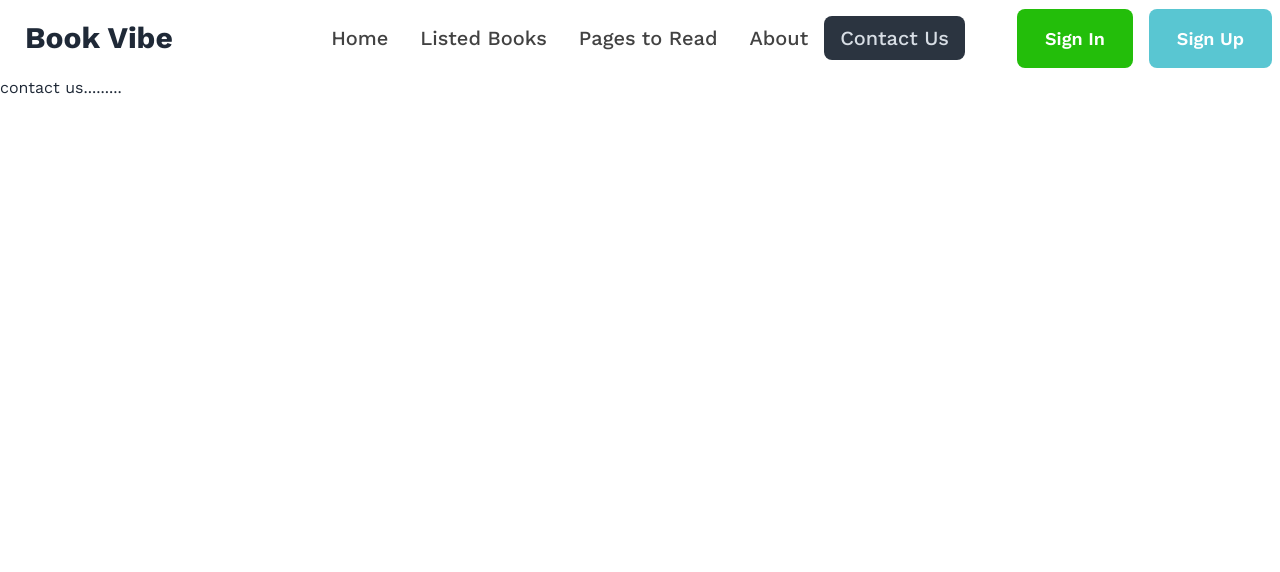
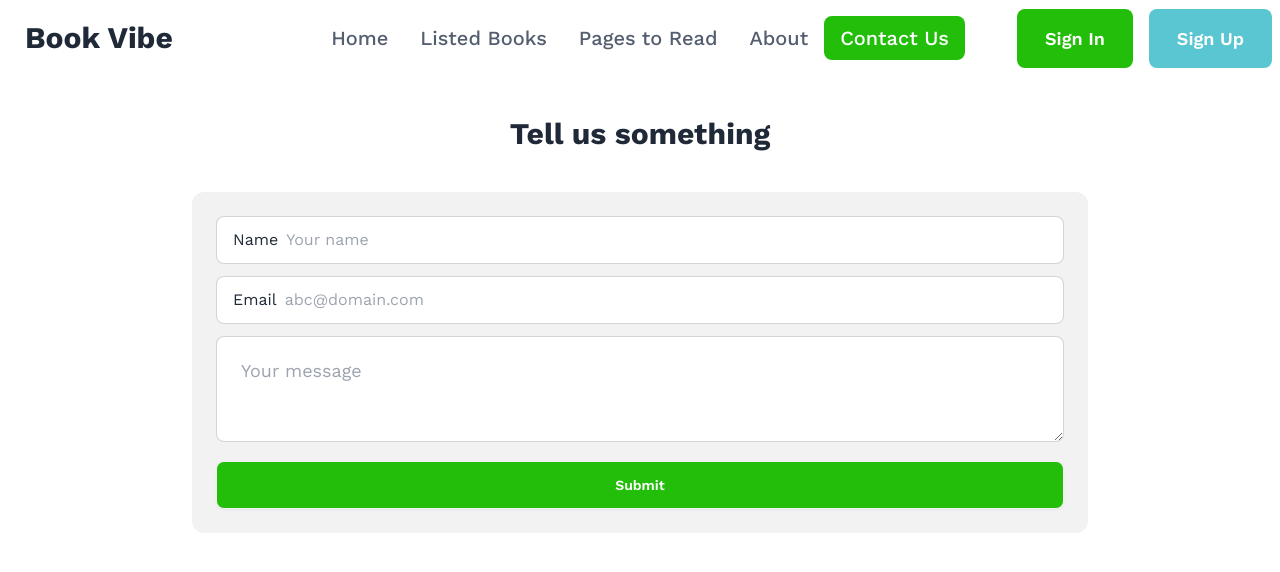
Before and after one commit to rar34/book-vibe, a React (Vite) app: page /contact in a window 1280 px wide. Shown: the top 572 px of the page. Built offline with nearby package versions, Linux system fonts and the light colour scheme; a web font is replaced by a local one.

Commit message:
added contact section

```diff
--- a/src/components/Contact/Contact.jsx
+++ b/src/components/Contact/Contact.jsx
@@ -2,7 +2,20 @@
 const Contact = () => {
     return (
         <div>
-            <p>contact us.........</p>
+            <h2 className="text-3xl font-bold text-center my-10">Tell us something</h2>
+            <form className="lg:w-[70%] bg-base-200 rounded-xl p-6 mx-auto">
+                <label className="input input-bordered mb-3 flex items-center gap-2">
+                    Name
+                    <input type="text" className="grow" placeholder="Your name" />
+                </label>
+                <label className="input input-bordered mb-3 flex items-center gap-2">
+                    Email
+                    <input type="text" className="grow" placeholder="abc@domain.com" />
+                </label>
+                <textarea placeholder="Your message" className="textarea mb-3 textarea-bordered textarea-lg w-full" ></textarea>
+                <button className="btn bg-[#23BE0A] w-full text-white">Submit</button>
+
+            </form>
         </div>
     );
 };
--- a/src/components/ListedBooks/ReadBooks.jsx
+++ b/src/components/ListedBooks/ReadBooks.jsx
@@ -11,15 +11,15 @@ const ReadBooks = ({ bookLists }) => {
             <div className="flex gap-14 p-10 items-center flex-col lg:flex-row">
                 <img src={image} className="rounded-lg bg-base-200 p-4 lg:py-7 gap-10 h-[330px] lg:px-12" />
                 <div>
-                    <h1 className="text-5xl font-bold">{bookName}</h1>
+                    <h1 className="text-2xl lg:text-5xl playfair font-bold">{bookName}</h1>
                     <p className="py-6">By: {author}</p>
-                    <p className="flex items-center gap-4 font-bold">Tags: {
+                    <p className="flex items-center flex-col lg:flex-row gap-4 font-bold">Tags: {
                         tags?.map((tag, idx) => <span className="text-[#23BE0A] bg-[#23BE0A0D] px-4 py-2 rounded-3xl" key={idx}>#{tag}</span>)
                     } <span className="font-medium">Year of Publishing: {yearOfPublishing}</span></p>
 
                     <p className="my-4 text-[#13131399] font-medium flex gap-10"><span>Publisher: {publisher}</span> <span>Pages: {totalPages}</span></p>
                     <hr className="my-6" />
-                    <div className="flex gap-4">
+                    <div className="flex flex-col lg:flex-row gap-4">
                         <p className="px-5 py-3 rounded-3xl bg-[#328EFF26]">Category: {category}</p>
                         <p className="px-5 py-3 rounded-3xl bg-[#FFAC3326]">Rating: {rating}</p>
                         <Link to=""><button className="px-5 py-3 rounded-3xl text-white bg-[#23BE0A]">View Details</button></Link>
--- a/src/components/ListedBooks/WishlistBooks.jsx
+++ b/src/components/ListedBooks/WishlistBooks.jsx
@@ -9,15 +9,15 @@ const WishlistBooks = ({ wish }) => {
             <div className="flex gap-14 p-10 items-center flex-col lg:flex-row">
                 <img src={image} className="rounded-lg bg-base-200 p-4 lg:py-7 gap-10 h-[330px] lg:px-12" />
                 <div>
-                    <h1 className="text-5xl font-bold">{bookName}</h1>
+                    <h1 className="text-2xl lg:text-5xl playfair font-bold">{bookName}</h1>
                     <p className="py-6">By: {author}</p>
-                    <p className="flex items-center gap-4 font-bold">Tags: {
+                    <p className="flex items-center flex-col lg:flex-row gap-4 font-bold">Tags: {
                         tags?.map((tag, idx) => <span className="text-[#23BE0A] bg-[#23BE0A0D] px-4 py-2 rounded-3xl" key={idx}>#{tag}</span>)
                     } <span className="font-medium">Year of Publishing: {yearOfPublishing}</span></p>
 
                     <p className="my-4 text-[#13131399] font-medium flex gap-10"><span>Publisher: {publisher}</span> <span>Pages: {totalPages}</span></p>
                     <hr className="my-6" />
-                    <div className="flex gap-4">
+                    <div className="flex flex-col lg:flex-row gap-4">
                         <p className="px-5 py-3 rounded-3xl bg-[#328EFF26]">Category: {category}</p>
                         <p className="px-5 py-3 rounded-3xl bg-[#FFAC3326]">Rating: {rating}</p>
                         <Link to=""><button className="px-5 py-3 rounded-3xl text-white bg-[#23BE0A]">View Details</button></Link>
--- a/src/components/NavBar/NavBar.jsx
+++ b/src/components/NavBar/NavBar.jsx
@@ -20,11 +20,26 @@ const NavBar = () => {
             </div>
             <div className="navbar-center hidden lg:flex">
                 <ul className="menu menu-horizontal px-1">
-                    <li className="text-xl font-medium"><NavLink className="text-[#131313CC]" to="/">Home</NavLink></li>
-                    <li className="text-xl font-medium"><NavLink className="text-[#131313CC]" to="/listed-books">Listed Books</NavLink></li>
-                    <li className="text-xl font-medium"><NavLink className="text-[#131313CC]" to="/pages-to-read">Pages to Read</NavLink></li>
-                    <li className="text-xl font-medium"><NavLink className="text-[#131313CC]" to="/about">About</NavLink></li>
-                    <li className="text-xl font-medium"><NavLink className="text-[#131313CC]" to="/contact">Contact Us</NavLink></li>
+                    <li className="text-xl font-medium"><NavLink className="text-[#131313CC]" to="/" style={({ isActive }) => ({
+                        color: isActive ? 'white' : '#545e6f',
+                        background: isActive ? '#23BE0A' : '',
+                    })}>Home</NavLink></li>
+                    <li className="text-xl font-medium"><NavLink className="text-[#131313CC]" to="/listed-books" style={({ isActive }) => ({
+                        color: isActive ? 'white' : '#545e6f',
+                        background: isActive ? '#23BE0A' : '',
+                    })}>Listed Books</NavLink></li>
+                    <li className="text-xl font-medium"><NavLink className="text-[#131313CC]" to="/pages-to-read" style={({ isActive }) => ({
+                        color: isActive ? 'white' : '#545e6f',
+                        background: isActive ? '#23BE0A' : '',
+                    })}>Pages to Read</NavLink></li>
+                    <li className="text-xl font-medium"><NavLink className="text-[#131313CC]" to="/about" style={({ isActive }) => ({
+                        color: isActive ? 'white' : '#545e6f',
+                        background: isActive ? '#23BE0A' : '',
+                    })}>About</NavLink></li>
+                    <li className="text-xl font-medium"><NavLink className="text-[#131313CC]" to="/contact" style={({ isActive }) => ({
+                        color: isActive ? 'white' : '#545e6f',
+                        background: isActive ? '#23BE0A' : '',
+                    })}>Contact Us</NavLink></li>
                 </ul>
             </div>
             <div className="navbar-end">
```
